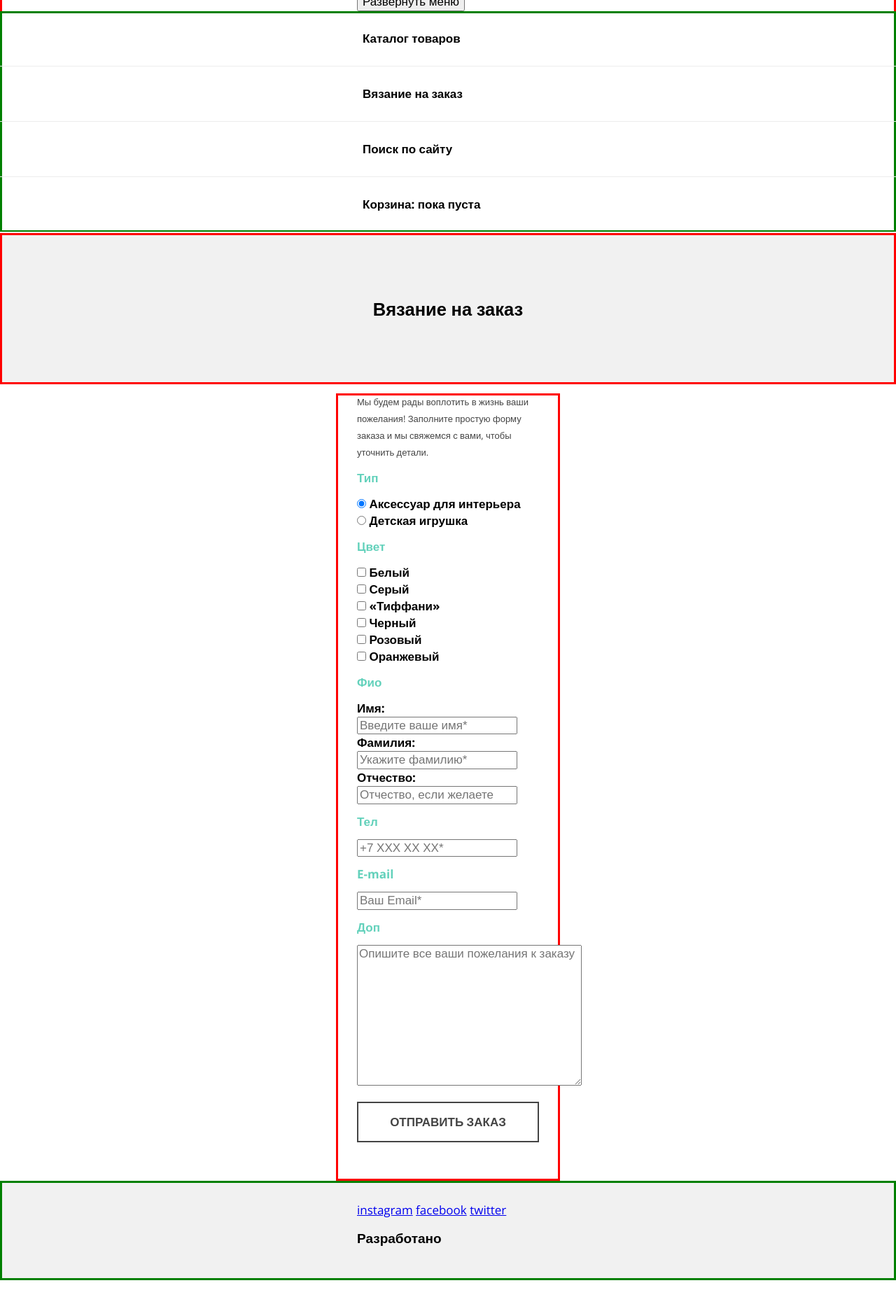
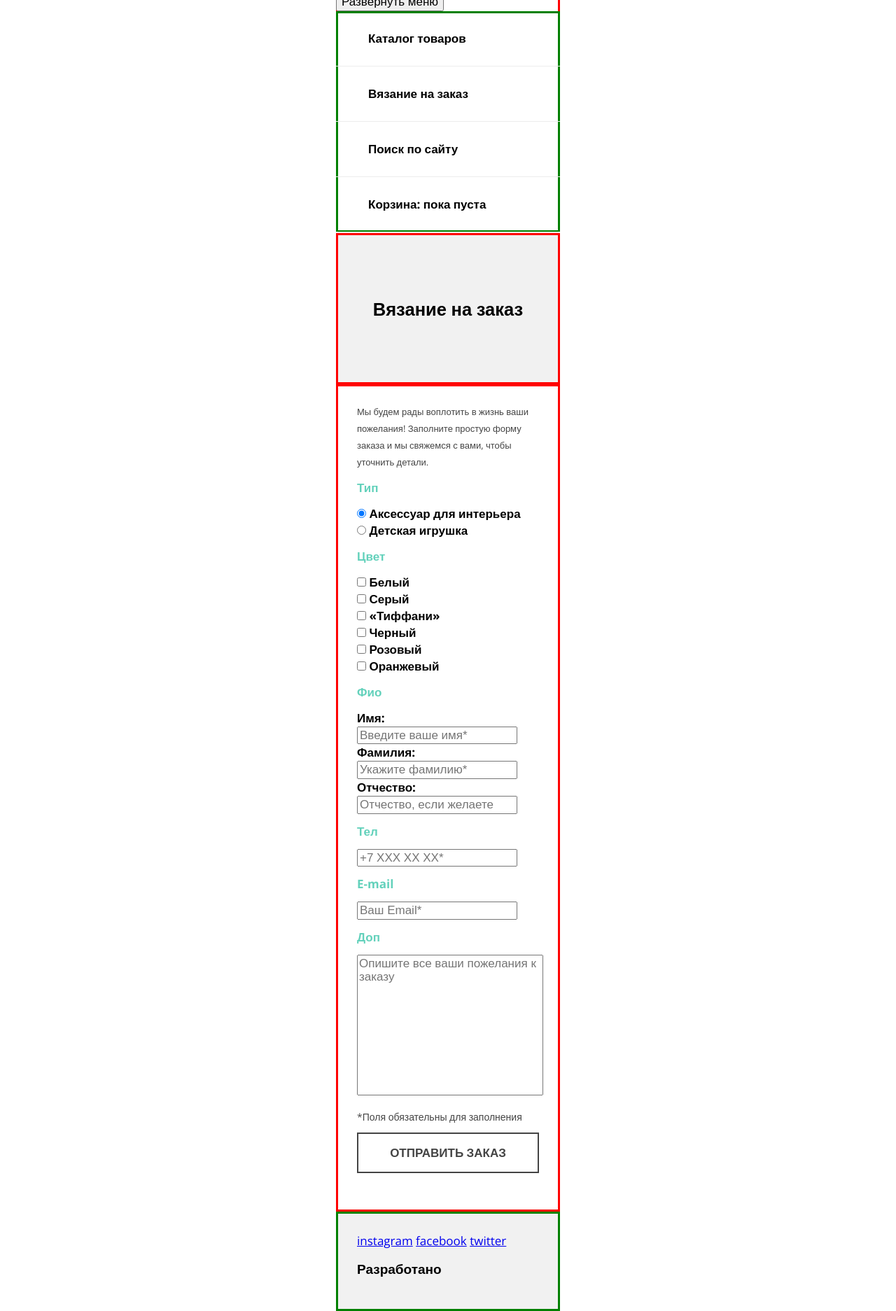
Before and after one commit to DanilovVik/Mishka, a website: page form.html in a window 1280 px wide. Shown: the part 51-1924 px from the top of the page at 70% size. Before the commit the page ends 1880 px from the top, so only its background shows below. Drawn offline with nearby package versions, Linux system fonts and the light colour scheme; files that its build step writes are made by us from their sources.

Commit message:
Исправил по замечаниям

```diff
--- a/form.html
+++ b/form.html
@@ -9,7 +9,7 @@
 <body class="page">
   <header class="page-header">
     <section class="page-header__top-menu">
-      <div class="container">
+      <div class="">
         <div class="page-header__logo">
           <a href="index.html">
             <img src="http://placehold.it/86x35" width="86" height="35" alt="Мишка">
@@ -19,16 +19,16 @@
       </div>
       <nav class="main-nav">
         <ul class="main-nav__list">
-          <li class="main-nav__item  ">
+          <li class="main-nav__item">
             <a class="container" href="catalog.html">Каталог товаров</a>
           </li>
-          <li class="main-nav__item  ">
+          <li class="main-nav__item">
             <a class="container">Вязание на заказ</a>
           </li>
-          <li class="main-nav__item  ">
+          <li class="main-nav__item">
             <a class="container" href="#">Поиск по сайту</a>
           </li>
-          <li class="main-nav__item  ">
+          <li class="main-nav__item">
             <a class="container" href="#">Корзина: пока пуста</a>
           </li>
         </ul>
@@ -36,7 +36,7 @@
     </section>
   </header>
   <main>
-    <div class="page-title">
+    <div class="page-title  container">
       <h2>Вязание на заказ</h2>
     </div>
     <form class="form  container" action="https://echo.htmlacademy.ru/" method="post">
@@ -114,11 +114,13 @@
           <textarea class="form__field  form__field--wishes" name="wishes" cols="30" rows="10" placeholder="Опишите все ваши пожелания к заказу"></textarea>
         </li>
       </ul>
+      <p class="form__note">
+        *Поля обязательны для заполнения
+      </p>
       <input class="form__btn  btn" type="submit" value="Отправить заказ">
     </form>
   </main>
-  <footer class="page-footer">
-    <div class="container">
+  <footer class="page-footer  container">
     <div class="social">
       <a class="social__link  social__link--in" href="https://vk.com/htmlacademy">instagram</a>
       <a class="social__link  social__link--fb" href="https://www.facebook.com/htmlacademy">facebook</a>
@@ -127,7 +129,6 @@
     <p class="page-footer__copyright">
       <a class="page-footer__copyright--link" href="#">Разработано</a>
     </p>
-    </div>
   </footer>
 </body>
 </html>
--- a/sass/blocks/contacts.scss
+++ b/sass/blocks/contacts.scss
@@ -24,7 +24,6 @@
 
 .contacts__map {
   width: 320px;
-  margin-right: auto;
-  margin-left: auto;
+  margin-left: -30px;
   margin-bottom: 35px;
 }
--- a/sass/blocks/contents.scss
+++ b/sass/blocks/contents.scss
@@ -21,6 +21,7 @@
   display: block;
   padding-top: 27px;
   padding-bottom: 27px;
+  margin-left: -30px;
 
   &--interior {
     background-color: #63d1bb;
--- a/sass/blocks/form.scss
+++ b/sass/blocks/form.scss
@@ -1,11 +1,13 @@
 .form {
   box-shadow: 0 0 0 3px red inset; /*временное оформление*/
   padding-bottom: 55px;
+  padding-top: 27px;
 }
 
 .form__description {
   font-size: 13px;
   color: #444444;
+  margin: 0;
 }
 
 .form__title {
@@ -32,3 +34,14 @@
   padding-left: 45px;
   padding-right: 45px;
 }
+
+.form__field--wishes {
+  width: 260px;
+  resize: none;
+}
+
+.form__note {
+  font-size: 14px;
+  line-height: 16px;
+  color: #444444;
+}
--- a/sass/blocks/modal-content.scss
+++ b/sass/blocks/modal-content.scss
@@ -1,4 +1,5 @@
 .modal-content {
+  display: none;
   background-color: #ffffff;
   padding-top: 35px;
   padding-bottom: 46px;
--- a/sass/blocks/page-header.scss
+++ b/sass/blocks/page-header.scss
@@ -1,4 +1,6 @@
 .page-header {
+  width: 320px;
+  margin: 0 auto;
+  box-shadow: 0 0 0 3px red inset; /*временное оформление*/
   border-bottom: 1px solid #ececec;
-  box-shadow: 0 0 0 3px red inset; /*временное оформление*/
 }
--- a/sass/blocks/page-title.scss
+++ b/sass/blocks/page-title.scss
@@ -3,7 +3,6 @@
   text-align: center;
   padding-top: 75px;
   padding-bottom: 75px;
-
   box-shadow: 0 0 0 3px red inset; /*временное оформление*/
 }
 
```
Also changed, not shown: catalog.html (+2 -6 lines), index.html (+6 -16 lines). Lines whose indentation alone changed are shown as unchanged.
